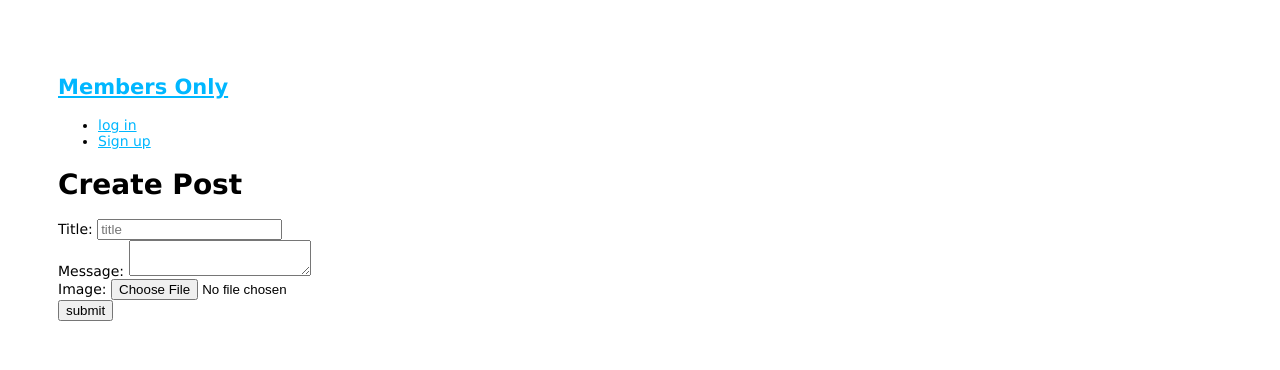
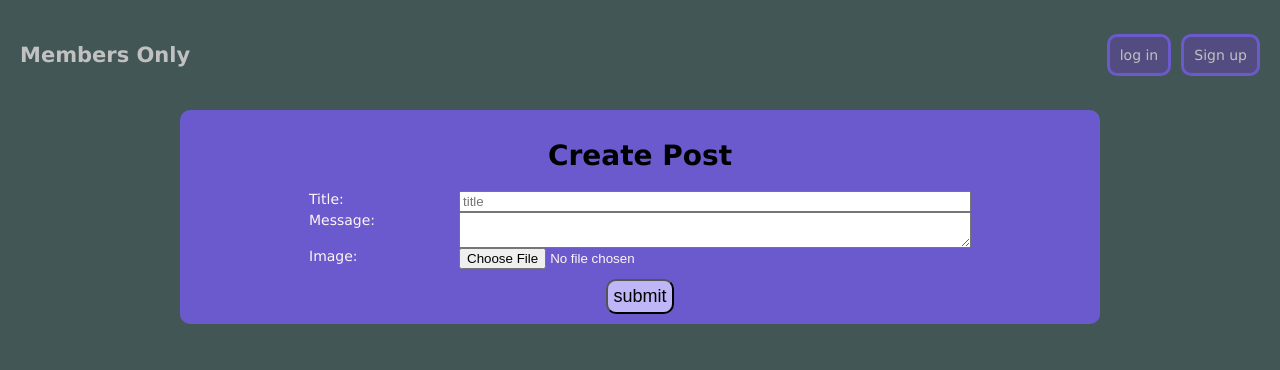
Before and after one commit to gabecpf97/exclusive_only, a Node server app: page /post/create in a window 1280 px wide. Shown: the top 370 px of the page. Run offline with Node 20, Linux system fonts and the light colour scheme; some libraries are stand-ins or nearby versions.

Commit message:
changed css to all files

```diff
--- a/controllers/postController.js
+++ b/controllers/postController.js
@@ -42,12 +42,17 @@ exports.post_create_get = (req, res, next) => {
 
 exports.post_create_post = [
     body('post_title', 'Title must not be empty.').trim().isLength({min: 1}).escape(),
-    body('message').trim().escape(),
+    body('message', 'Message must not be empty').trim().isLength({min: 1}).escape(),
     check('media', 'Please upload an image file').custom((value, {req}) => {
+        console.log(value);
+        if (value !== undefined)
             return req.file.mimetype.substring(0, req.file.mimetype.indexOf('/')) === 'image';
+        else
+            return true;
     }),
     (req, res, next) => {
         const errors = validationResult(req);
+        if (req.file !== undefined) {
             async.parallel({
                 post: (callback) => {
                     callback(null, new Post({
@@ -89,6 +94,29 @@ exports.post_create_post = [
                     });
                 }
             });
+        } else {
+            const post = new Post({
+                date: new Date,
+                title: req.body.post_title,
+                message: req.body.message,
+                user: res.locals.currentUser.id,
+            });
+            if (!errors.isEmpty()) {
+                res.render('index', {title: 'Create Post', page: './post_form',
+                                    content: {
+                                        title: 'Create Post',
+                                        post: post,
+                                        errors: errors.array()
+                                    }});
+                return;
+            } else {
+                post.save(err => {
+                    if (err)
+                        return next(err);
+                    res.redirect(post.url);
+                });
+            }
+        }
     }
 ]
 
@@ -137,7 +165,7 @@ exports.post_update_get = (req, res, next) => {
 
 exports.post_update_post = [
     body('post_title', 'Title must not be empty.').trim().isLength({min: 1}).escape(),
-    body('message').trim().escape(),
+    body('message', 'Message must not be empty').trim().isLength({min: 1}).escape(),
     (req, res, next) => {
         const errors = validationResult(req);
         const post = new Post({
--- a/public/stylesheets/style.css
+++ b/public/stylesheets/style.css
@@ -1,20 +1,218 @@
 body {
   padding: 50px;
   font: 14px "Lucida Grande", Helvetica, Arial, sans-serif;
+  padding: 0px;
+  margin: 0px;
+  background: #435656;
 }
 
 a {
-  color: #00B7FF;
+  color: #c1c1c1;
+  text-decoration: none;
+}
+
+li {
+  list-style: none;
+}
+
+h1 {
+  text-align: center;
+}
+
+.container {
+  display: flex;
+  justify-content: center;
+  align-items: center;
+}
+
+.pages li,
+.post {
+  border: slateblue solid;
+  border-radius: 10px;
+  background: #534c81;
+}
+
+/* nav bar */
+.nav_bar {
+  display: flex;
+  justify-content: space-between;
+  align-items: center;
+  padding: 20px;
+}
+
+.logo {
+  flex: 1;
+}
+
+.pages {
+  display: flex;
+  justify-content: center;
+  align-items: center;
+  gap: 10px;
+}
+
+.pages li {
+  padding: 10px;
+}
+
+/* post list */
+.posts ul {
+  padding-inline-start: 0px;
+  display: flex;
+  flex-direction: column;
+  justify-content: center;
+  align-items: center;
+  gap: 10px;
 }
 
 .post {
-  border: slateblue solid;
+  width: 80vw;
+  max-width: 900px;
+  padding: 5px;
+}
+
+.post h2,
+.post p,
+.post a {
+  color: #d3d3d3;
+}
+
+.preview {
+  max-width: 100%;
+  border-radius: 10px;
+  max-height: 60vh;
+}
+
+/* post detail */
+.post_detail,
+.frame {
+  display: flex;
+  justify-content: center;
+  align-items: center;
+}
+
+.post_detail {
+  flex-direction: column;
+  border-radius: 10px;
+  background: #534c81;
+  width: 90vw;
+  max-width: 1000px;
+  padding: 20px;
 }
 
 .images {
-  width: 90vw;
+  width: 80vw;
+  max-width: 900px;
+  border-radius: 10px;
 }
 
-.preview {
-  width: 200px;
+.post_info {
+  background: slateblue;
+  width: 80vw;
+  max-width: 900px;
+  margin-top: 10px;
+  border-radius: 10px;
 }
+
+.post_info h2,
+.post_info p,
+.post_info a {
+  padding: 0px 10px;
+  color: aliceblue;
+  margin-top: 0px;
+}
+
+.post_control {
+  padding: 10px 0px;
+  display: flex;
+  justify-content: center;
+  align-items: center;
+  gap: 10px;
+}
+
+.post_control a,
+.edit_info a {
+  background: #443797;
+  border-radius: 10px;
+  border: #8d84c9 solid;
+  padding: 10px;
+}
+
+.post_username h1{
+  text-align: left;
+  text-decoration: underline;
+  font-size: 16px;
+  color: #b9e8ff;
+  padding: 10px;
+  margin: 0px;
+}
+
+/* form */
+.sign_up,
+.log_in,
+.post_form,
+.account_update,
+.update_status,
+.update_password,
+.user_delete,
+.post_delete {
+  border-radius: 10px;
+  background: slateblue;
+  padding: 10px;
+}
+
+form {
+  display: flex;
+  flex-direction: column;
+  justify-content: center;
+  align-items: center;
+  width: 80vw;
+  max-width: 900px;
+}
+
+.field {
+  display: grid;
+  grid-template-columns: 150px 40vw;
+  color: #fff5f5;
+}
+
+.submit {
+  margin-top: 10px;
+  font-size: 18px;
+  border-radius: 10px;
+  padding: 5px;
+  background: #bfb6f7;
+}
+
+/* errors */
+.errors {
+  display: flex;
+  justify-content: center;
+  align-items: center;
+}
+
+.errors ul {
+  background: rgb(202 189 213);
+  padding-inline-start: 0px;
+  padding: 10px;
+  border-radius: 10px;
+  color: #641a28;
+}
+
+/* account */
+.edit_info {
+  display: flex;
+  justify-content: space-evenly;
+  align-items: center;
+}
+
+.tier,
+.admin{
+  text-align: center;
+  color: #79d7d7;
+}
+
+/* delete */
+.confirmation {
+  text-align: center;
+}
--- a/views/account.ejs
+++ b/views/account.ejs
@@ -1,12 +1,12 @@
 <div class="account">
     <h1><%= `Welcome ${currentUser.full_name}` %></h1>
-    <h2><%= (currentUser.admin) ? 'Admin' : '' %></h2>
-    <h2><%= `Your tier is ${currentUser.status}` %></h2>
+    <h2 class="tier"><%= currentUser.status %> tier account</h2>
+    <h2 class="admin"><%= (currentUser.admin) ? 'You are Admin' : '' %></h2>
     <div class="edit_info">
         <a href="<%= `${currentUser.url}/update` %>">Edit account</a>
         <a href="/user/account/status_update">Update tier</a>
         <a href="<%=  `${currentUser.url}/change_password` %>">Change password</a>
         <a href="<%= `${currentUser.url}/delete` %>">Delete account</a>
     </div>
-    <%- include('./user', {user: currentUser, post_list: posts}); %>
+    <%- include('./post_list', { post_list: posts}); %>
 </div>
--- a/views/account_update.ejs
+++ b/views/account_update.ejs
@@ -16,7 +16,7 @@
             <input name="last_name" placeholder="last name" type="text"
                 value="<%= (typeof(user) === 'undefined') ? currentUser.last_name : user.last_name %>">
         </div>
-        <input type="submit" value="update">
+        <input class="submit" type="submit" value="update">
     </form>
     <% if (typeof(errors) !== 'undefined') { %>
         <%- include('./errors', {errors: errors}) %>
--- a/views/home.ejs
+++ b/views/home.ejs
@@ -1,4 +1,8 @@
 <div class="home">
-    <h1><%= title %></h1>
+    <% if (typeof(currentUser) !== 'undefined') { %>
+        <h1>Welcome <%= currentUser.username%></h1>
+    <% } else { %>
+        <h1><%= title %> to Member Only</h1>
+    <% } %>
     <%- include('./post_list', {post_list: post_list}); %>
 </div>
--- a/views/log_in.ejs
+++ b/views/log_in.ejs
@@ -9,7 +9,7 @@
             <label for="password">Password: </label>
             <input name="password" type="password">
         </div>
-        <input type="submit" value="Log in">
+        <input class="submit" type="submit" value="Log in">
     </form>
     <% if (typeof(errors) !== 'undefined') { %>
         <%- include('./errors', {errors: errors}) %>
--- a/views/nav_bar.ejs
+++ b/views/nav_bar.ejs
@@ -1,9 +1,6 @@
 <div class="nav_bar">
     <a href="/"><h2 class="logo">Members Only</h2></a>
-    <% if (typeof(currentUser) !== 'undefined') { %>
-        <h1>Welcome <%= currentUser.username%></h1>
-    <% } %>
-    <ul>
+    <ul class="pages">
         <% if (typeof(currentUser) !== 'undefined') { %>
             <li><a href="/post/create">Create Post</a></li>
             <li><a href="/user/account">Account</a></li>
--- a/views/post_delete.ejs
+++ b/views/post_delete.ejs
@@ -1,6 +1,6 @@
 <div class="post_delete">
     <h1>Delete Post</h1>
-    <h2>Really delete this post?</h2>
+    <h2 class="confirmation">Really delete this post?</h2>
     <div class="post post_preview">
         <h2><%= post.title %></h2>
         <p><%= post.message %></p>
@@ -10,6 +10,6 @@
     </div>
     <form method="POST" action="">
         <input type="hidden" name="postid" value="<%= post.id %>">
-        <input type="submit" value="Delete">
+        <input class="submit" type="submit" value="Delete">
     </form>
 </div>
--- a/views/post_form.ejs
+++ b/views/post_form.ejs
@@ -1,19 +1,18 @@
 <div class="post_form">
     <h1><%= title %></h1>
     <form method="POST" action="" enctype="multipart/form-data">
-        <div class="getTitle">
+        <div class="getTitle field">
             <label for="post_title">Title: </label>
             <input name="post_title" placeholder="title" type="text" required=true
                     value="<%= (typeof(post) === 'undefined') ? '' : post.title %>">
         </div>
-        <div class="getMessage">
+        <div class="getMessage field">
             <label for="message">Message: </label>
-            <textarea name="message" placeholder="message">
-                <%= (typeof(post) === 'undefined') ? '' : post.message %>
+            <textarea name="message" placeholder="message"><%= (typeof(post) === 'undefined') ? '' : post.message %>
             </textarea>
         </div>
         <% if (title === 'Create Post') { %>
-            <div class="getMedia">
+            <div class="getMedia field">
                 <label for="media">Image: </label>
                 <input name="media" type="file">
             </div>
@@ -21,7 +20,7 @@
             <input type="hidden" name="date" value="<%= post.date %>">
             <input type="hidden" name="media" value="<%= post.media %>">
         <% } %>
-        <input type="submit" value="submit">
+        <input class="submit" type="submit" value="submit">
     </form>
     <% if (typeof(errors) !== 'undefined') { %>
         <%- include('./errors', {errors: errors}) %>
--- a/views/sign_up_form.ejs
+++ b/views/sign_up_form.ejs
@@ -24,7 +24,7 @@
             <label for="confirmPassword">Confirm Password: </label>
             <input name="confirmPassword" type="text">
         </div>
-        <input type="submit" value="Sign up">
+        <input class="submit" type="submit" value="Sign up">
     </form>
     <div class="errors">
         <ul>
--- a/views/update_password.ejs
+++ b/views/update_password.ejs
@@ -9,7 +9,7 @@
             <label for="newPassword">New Password: </label>
             <input name="newPassword" type="text">
         </div>
-        <input type="submit" value="submit">
+        <input class="submit" type="submit" value="submit">
     </form>
     <% if (typeof(errors) !== 'undefined') { %>
         <%- include('./errors', {errors: errors}) %>
--- a/views/user.ejs
+++ b/views/user.ejs
@@ -1,5 +1,4 @@
 <div class="user_detail">
-    <h2><%= user.full_name %></h2>
-    <p>User status: <%= user.status %></p>
+    <p>Your tier: <%= user.status %></p>
     <%- include('./post_list', {post_list: post_list}); %>
 </div>
--- a/views/user_delete.ejs
+++ b/views/user_delete.ejs
@@ -1,7 +1,7 @@
 <div class="user_delete">
     <h1>Delete User</h1>
-    <h2><%= `Really Delete ${currentUser.username}?` %></h2>
+    <h2 class="confirmation"><%= `Really Delete ${currentUser.username}?` %></h2>
     <form method="POST" action="">
-        <input type="submit" value="delete">
+        <input class="submit" type="submit" value="delete">
     </form>
 </div>
```
Also changed, not shown: views/post.ejs (+13 -3 lines), views/post_list.ejs (+5 -3 lines), views/update_status.ejs (+5 -3 lines). Lines whose indentation alone changed are shown as unchanged.
